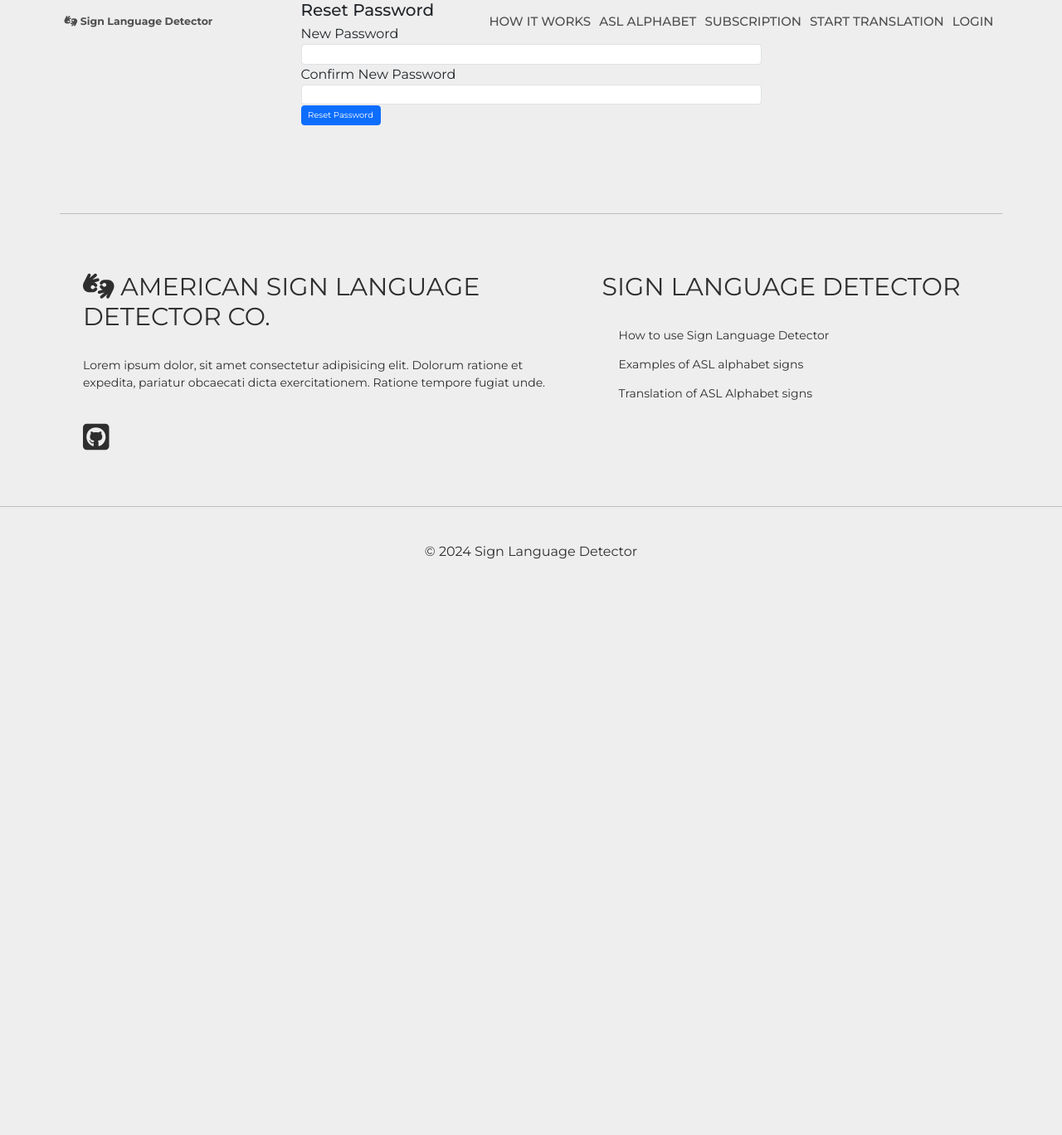
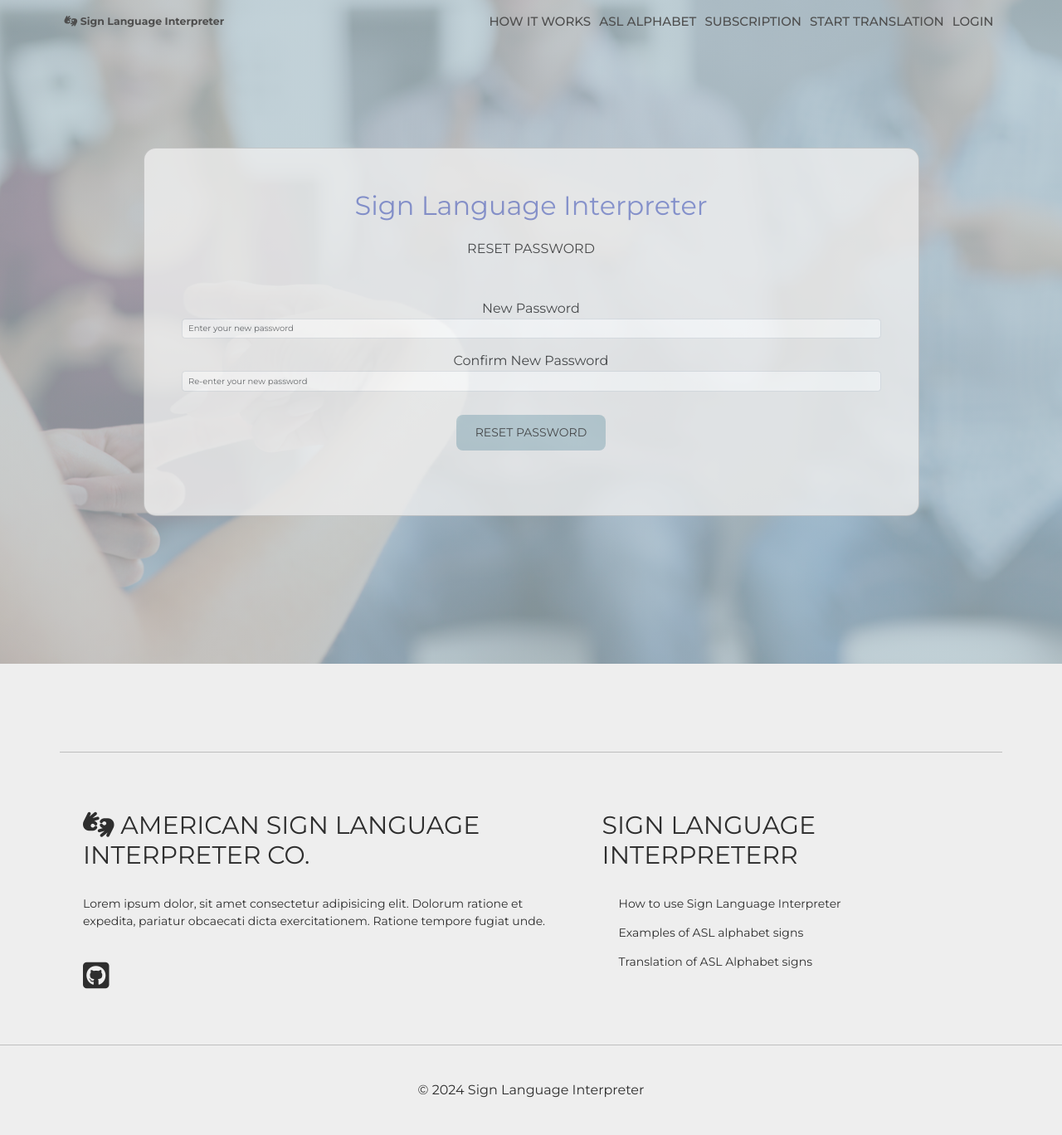
Before and after one commit to Bartosz-Wilkowski/53852_54355_52324_58445_58444, a Flask app: page /reset/1 in a window 1280 px wide. Shown: the whole page at 83% size. Before the commit the page ends 674 px from the top, so only its background shows below. Run offline with Flask 3, Linux system fonts and the light colour scheme; some libraries are stand-ins or nearby versions.

Commit message:
[reset_password] add style

```diff
--- a/app/templates/base.html
+++ b/app/templates/base.html
@@ -4,7 +4,7 @@
 <head>
     <meta charset="UTF-8" />
     <meta name="viewport" content="width=device-width, initial-scale=1.0" />
-    <title>Sign Language Detector</title>
+    <title>Sign Language Interpreter</title>
     <link rel="preconnect" href="https://fonts.googleapis.com" />
     <link rel="preconnect" href="https://fonts.gstatic.com" crossorigin />
     <link href="https://fonts.googleapis.com/css2?family=Montserrat:ital,wght@0,100..900;1,100..900&display=swap"
@@ -56,7 +56,7 @@
         <div class="container">
             <a class="navbar-brand" href="{{ url_for('home') }}"><i class="fa-solid fa-hands-asl-interpreting"></i> Sign
                 Language
-                Detector</a>
+                Interpreter</a>
             </button>
             <div class="collapse navbar-collapse" id="navbarNavAltMarkup">
                 <div class="navbar-nav ms-auto">
@@ -86,7 +86,7 @@
 
                     <h3 class="footer__box-title">
                         <i class="fa-solid fa-hands-asl-interpreting"></i> American Sign Language
-                        Detector Co.
+                        Interpreter Co.
                     </h3>
                     <p>
                         Lorem ipsum dolor, sit amet consectetur adipisicing elit. Dolorum
@@ -98,10 +98,10 @@
                     </div>
                 </div>
                 <div class="footer__box footer__box-desktop">
-                    <h3 class="footer__box-title">Sign Language Detector</h3>
+                    <h3 class="footer__box-title">Sign Language Interpreterr</h3>
                     <ul class="footer__box-list">
                         <li class="footer__box-list-item">
-                            <a href="{{ url_for('home') }}#howitworks">How to use Sign Language Detector</a>
+                            <a href="{{ url_for('home') }}#howitworks">How to use Sign Language Interpreter</a>
                         </li>
                         <li class="footer__box-list-item">
                             <a href="{{ url_for('home') }}#signlanguage">Examples of ASL alphabet signs</a>
@@ -115,7 +115,7 @@
         </div>
         <hr />
         <p class="footer__bottom-text">
-            &copy; <span class="footer__year"></span> Sign Language Detector
+            &copy; <span class="footer__year"></span> Sign Language Interpreter
         </p>
     </footer>
     <script src="https://cdn.jsdelivr.net/npm/sweetalert2@11"></script>
--- a/app/templates/reset_password.html
+++ b/app/templates/reset_password.html
@@ -1,20 +1,37 @@
 {% extends "base.html" %}
 {% block content %}
 
-<div class="container">
-    <div class="row justify-content-center">
-        <div class=" col-md-6">
-            <h2>Reset Password</h2>
+<section class="header">
+    <div class="container py-5 h-100">
+        <div class="row d-flex justify-content-center align-items-center h-100">
+            <div class="col-xl-10">
+                <div class="card text-black">
+                    <div class="row g-0">
+                        <div class="card-body p-md-5 mx-md-4">
+                            <div class="text-center">
+                                <h1 class="login-title">Sign Language Interpreter</h1>
+                            </div>
+                            <p class="login-text">Reset Password</p>
                             <form id="resetPasswordForm" method="POST">
-                <div class="form-group">
+
+                                <div data-mdb-input-init class="form-outline mb-4">
                                     <label for="password">New Password</label>
-                    <input type="password" class="form-control" id="password" name="password" required>
+                                    <input type="password" class="form-control" id="password" name="password"
+                                        placeholder="Enter your new password" required>
                                 </div>
-                <div class="form-group">
+
+                                <div data-mdb-input-init class="form-outline mb-4">
                                     <label for="confirm_password">Confirm New Password</label>
-                    <input type="password" class="form-control" id="confirm_password" name="confirm_password" required>
+                                    <input type="password" class="form-control" id="confirm_password"
+                                        name="confirm_password" placeholder="Re-enter your new password" required>
                                 </div>
-                <button type="submit" class="btn reset-btn btn-primary">Reset Password</button>
+
+                                <div class="login-button text-center ">
+                                    <button type="submit" data-mdb-button-init data-mdb-ripple-init
+                                        class="btn btn-primary btn-block fa-lg gradient-custom-2 mb-3">Reset
+                                        Password</button>
+                                </div>
+
                                 <div id="error" class="text-danger">
                                     {% with messages = get_flashed_messages(with_categories=true) %}
                                     {% if messages %}
@@ -31,6 +48,11 @@
                         </div>
                     </div>
                 </div>
+            </div>
+        </div>
+    </div>
+</section>
+
 <script src="{{ url_for('static', filename='js/reset_password.js') }}"></script>
 
 {% endblock %}
```
Also changed, not shown: app/templates/index.html (+5 -5 lines). Lines whose indentation alone changed are shown as unchanged.
